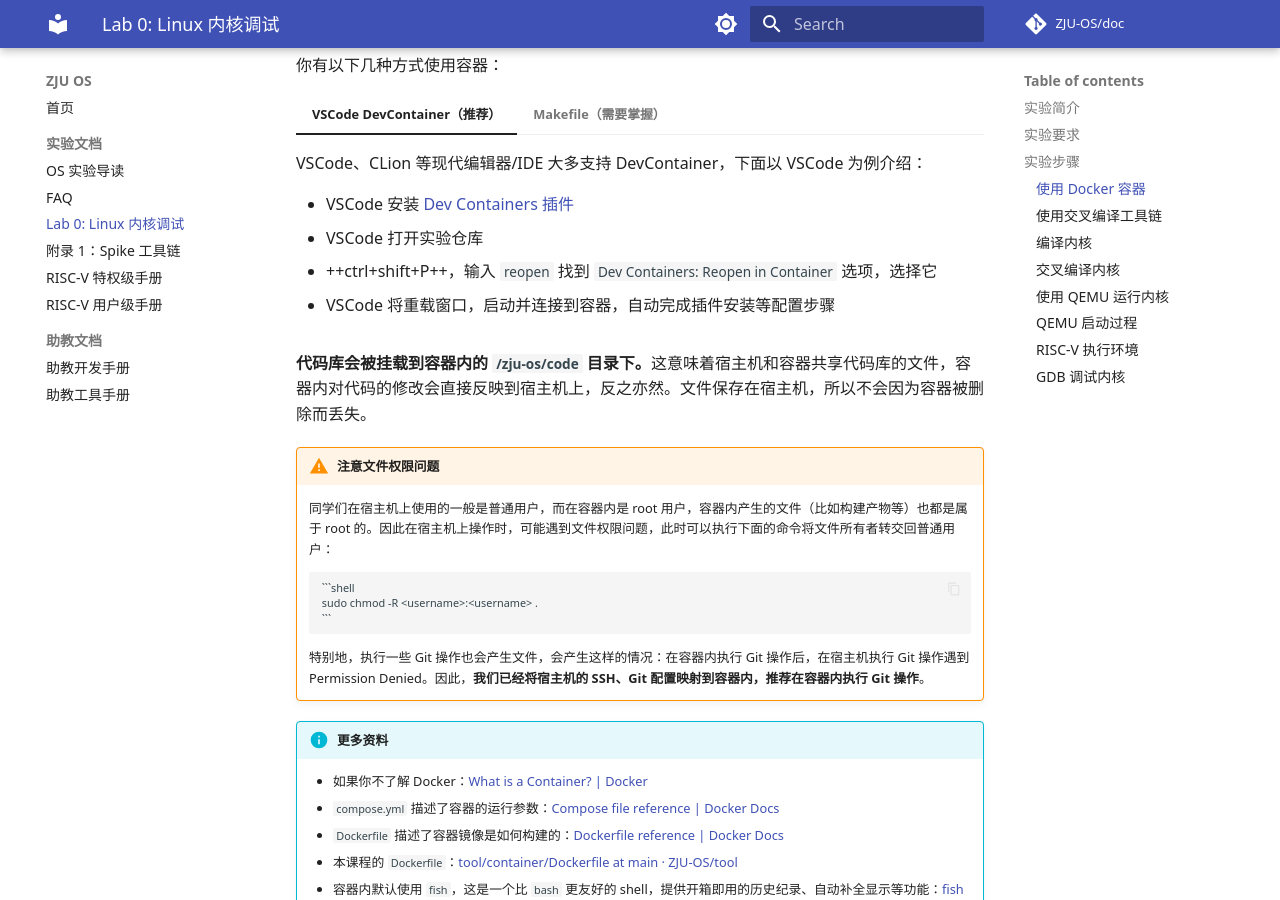
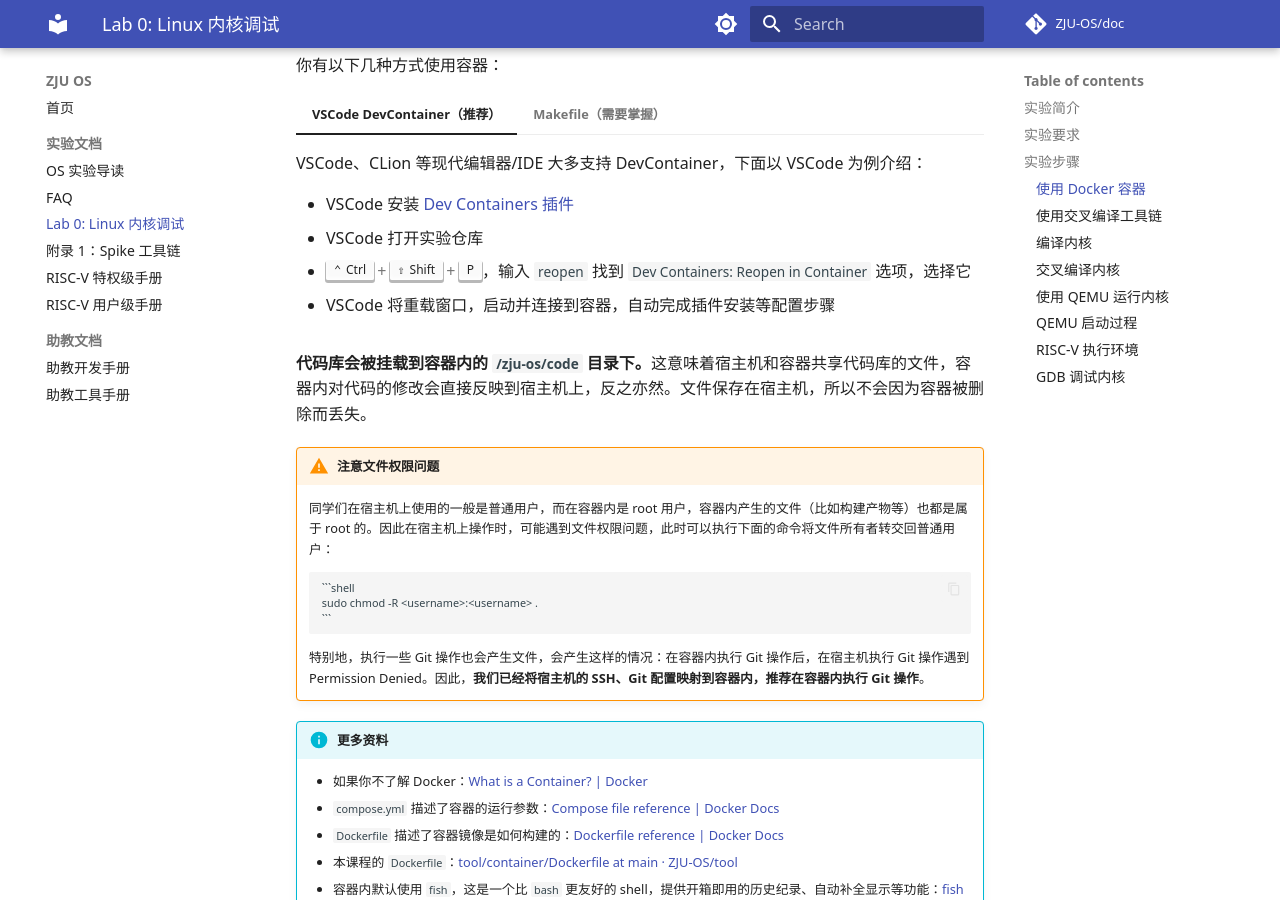
Before and after one commit to hharryz/zju-os-doc, an MkDocs documentation site: the page built from docs/lab0.md, in a window 1280 px wide and 900 px high, scrolled down 1459 px. Built offline with MkDocs 1.6.1 and Material for MkDocs 9.7.7, drawn with Linux system fonts in a browser that asks for light colours; comment, search, counter and statistics services are not loaded; some of the changed text lies outside the part shown.

Commit message:
lab0: fix key display

```diff
--- a/docs/lab0.md
+++ b/docs/lab0.md
@@ -48,7 +48,7 @@
 
     - VSCode 安装 [Dev Containers 插件](https://marketplace.visualstudio.com/items?itemName=ms-vscode-remote.remote-containers)
     - VSCode 打开实验仓库
-    - ++ctrl+shift+P++，输入 `reopen` 找到 `Dev Containers: Reopen in Container` 选项，选择它
+    - ++ctrl+shift+p++，输入 `reopen` 找到 `Dev Containers: Reopen in Container` 选项，选择它
     - VSCode 将重载窗口，启动并连接到容器，自动完成插件安装等配置步骤
 
 === "Makefile（需要掌握）"
```
Also changed, not shown: other parts of docs/lab0.md (+4 -0 lines).
